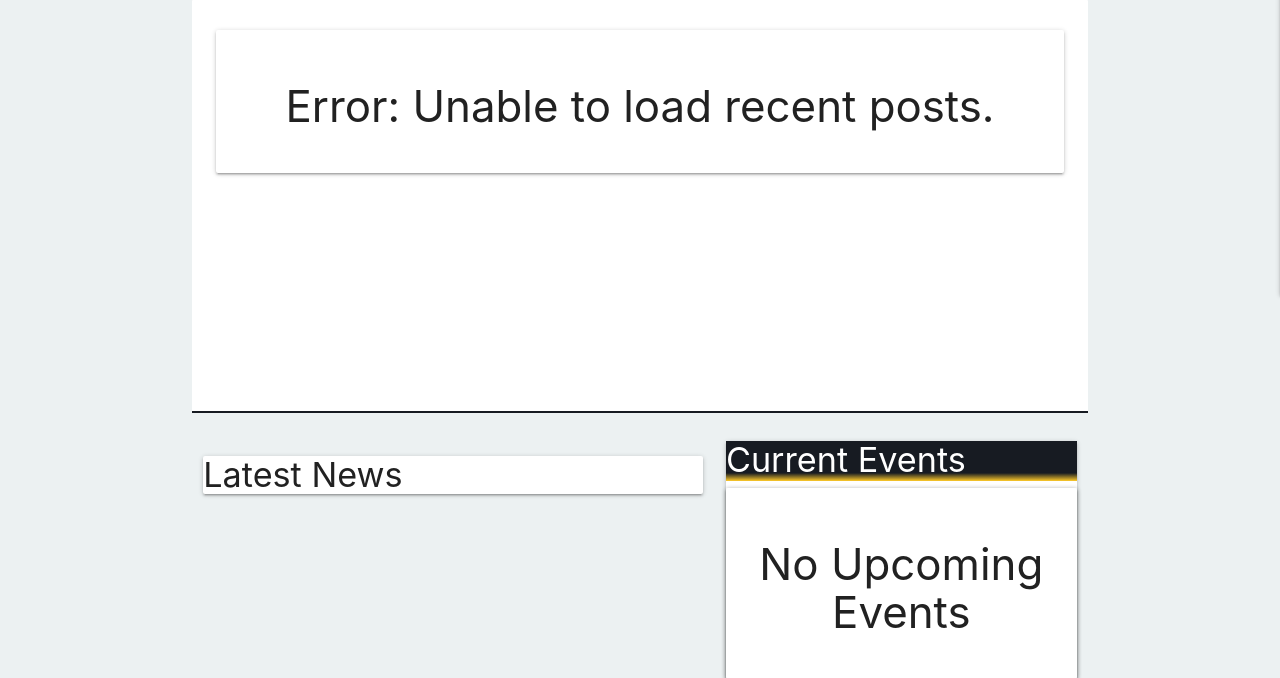
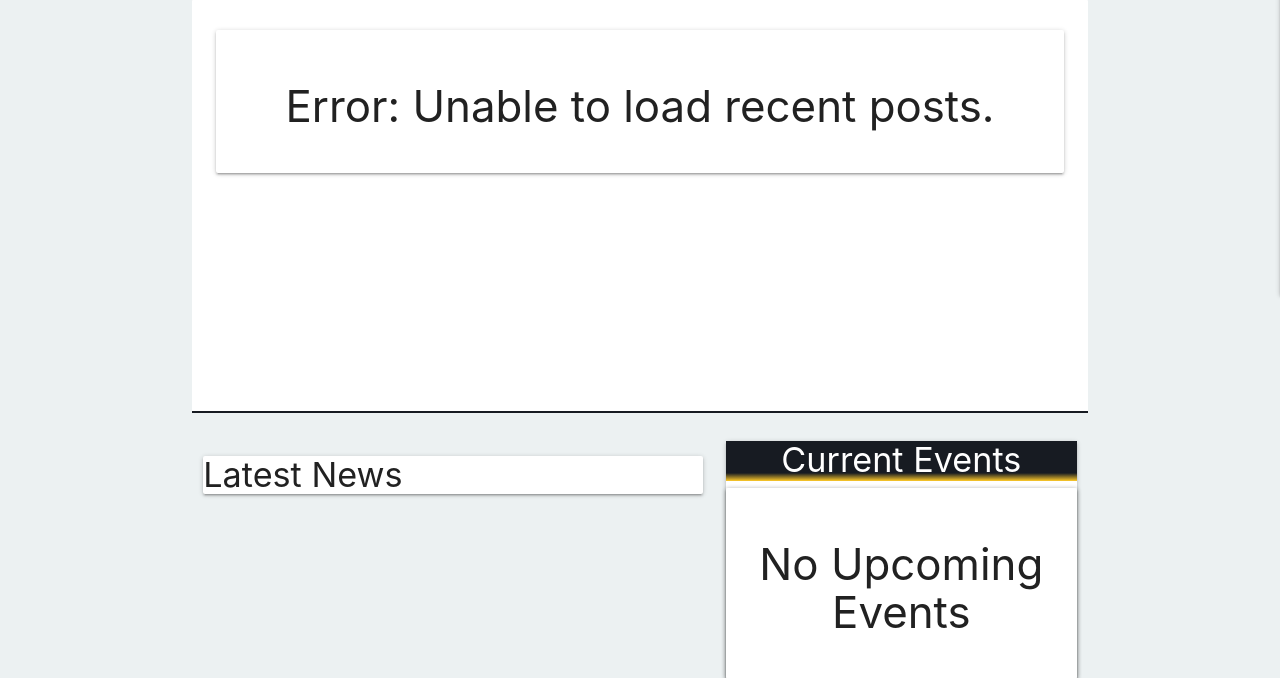
Before and after one commit to jamesr1775/esports-epics, a Flask app: page / in a window 1280 px wide. Shown: the part 565-1243 px from the top of the page. Run offline with Flask 2, Linux system fonts and the light colour scheme; data that the repository does not hold is empty; some libraries are stand-ins or nearby versions.

Commit message:
center aligning the current events header

```diff
--- a/templates/index.html
+++ b/templates/index.html
@@ -44,7 +44,7 @@
         </div>
     </div>
 
-    <!-- Events -->
+    <!-- Latest News & Events -->
     <div class="container">
     <div class="row">
         <div class="col s12 m6 xl7">
@@ -54,7 +54,7 @@
         </div>
         <div class="col s12 m6 xl5">
             <div class="card">
-                <h4 class="current-events-header">Current Events</h4>
+                <h4 class="current-events-header center-align">Current Events</h4>
                 <ul class="collapsible current-events-list">
                     {% if events|length > 0 %}
                         {% for event in events %}
```
